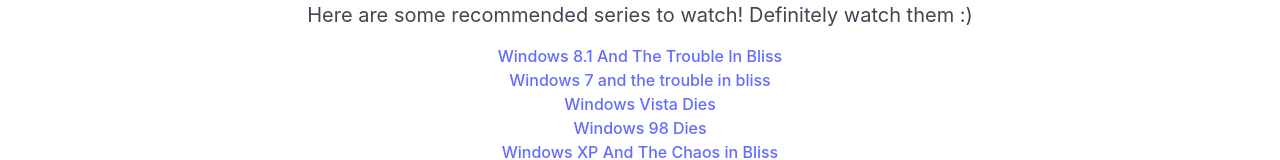
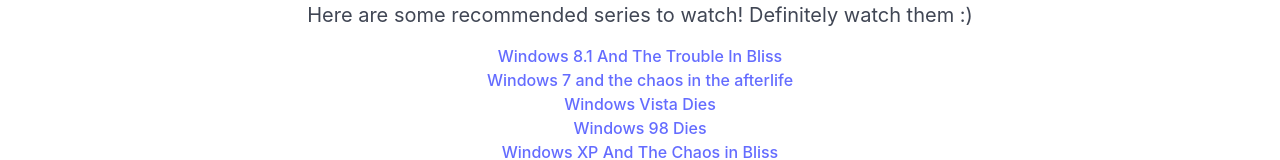
Before and after one commit to WAC-Site/wac-site, a React (Vite) app: page / in a window 1280 px wide. Shown: the part 424-584 px from the top of the page. Built offline with nearby package versions, Linux system fonts and the light colour scheme.

Commit message:
fixed a typo

```diff
--- a/src/App.tsx
+++ b/src/App.tsx
@@ -15,7 +15,7 @@
           <a href="https://www.youtube.com/watch?v=39_9qRI-xi0&list=PLxZprgMRn1dLeEGg7TiWmz42Qhf9Xi7zJ">Windows 8.1 And The Trouble In Bliss</a>
         </li>
         <li className="list-item">
-          <a href="https://www.youtube.com/watch?v=0zaUXku15mE&list=PLadNJ4UaIf9pXQ_-hv3xMkZlokHAa1pcU">Windows 7 and the trouble in bliss</a>
+          <a href="https://www.youtube.com/watch?v=0zaUXku15mE&list=PLadNJ4UaIf9pXQ_-hv3xMkZlokHAa1pcU">Windows 7 and the chaos in the afterlife</a>
         </li>
         <li className="list-item">
           <a href="https://www.youtube.com/watch?v=SBV08FfV5DU&pp=ygUSd2luZG93cyB2aXN0YSBkaWVz">Windows Vista Dies</a>
```
